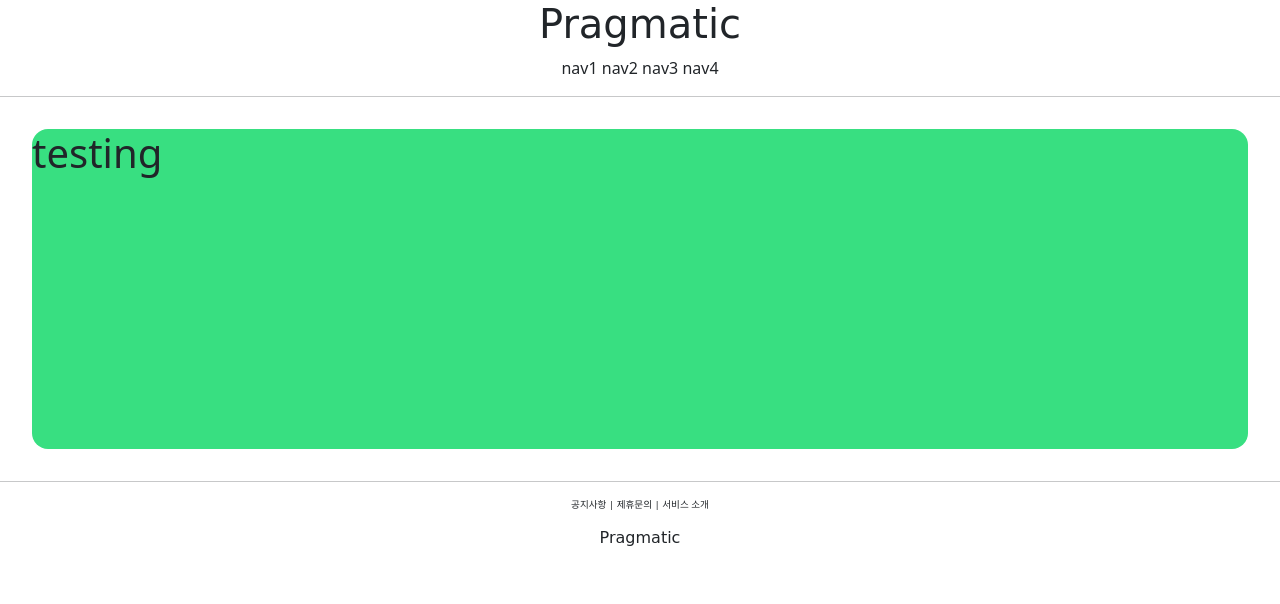
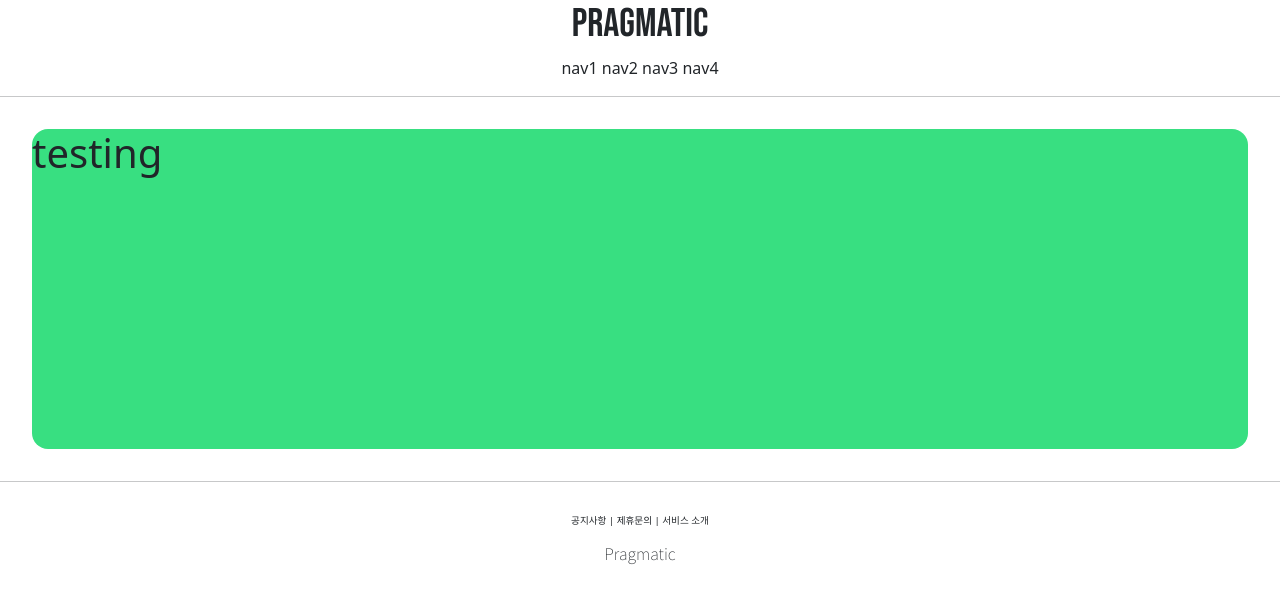
Before and after one commit to ElephantAnthony/2023_mentoPargmetic, a Django app: page /account/hello_world/ in a window 1280 px wide. Shown: the top 604 px of the page. Run offline with Django 4.2, Linux system fonts and the light colour scheme.

Commit message:
django course 11 commit

```diff
--- /dev/null
+++ b/static/base.css
@@ -0,0 +1,14 @@
+.pragmatic_footer_logo{
+    font-family: 'Bebas Neue', cursive;
+    font-family: 'Caveat', cursive;
+    font-family: 'Noto Sans KR', sans-serif;
+}
+
+.pragmatic_footer_button{
+    font-size: .6rem;
+}
+
+.pragmatic_footer{
+    text-align: center;
+    margin-top: 2rem;
+}
--- a/templates/footer.html
+++ b/templates/footer.html
@@ -1,10 +1,10 @@
- <div style="text-align: center; margin-top: 2rem 0;">
-        <div style="font-size: .6rem;">
+ <div class="pragmatic_footer">
+        <div class="pragmatic_footer_button">
             <span>공지사항</span> |
             <span>제휴문의</span> |
             <span>서비스 소개</span>
         </div>
         <div style="margin-top: 1rem;">
-            <h6 style="margin-top: 1rem; font-family: 'Bebas Neue', cursive;">Pragmatic</h6>
+            <h6 class="pragmatic_footer_logo">Pragmatic</h6>
         </div>
     </div>
--- a/templates/head.html
+++ b/templates/head.html
@@ -1,3 +1,4 @@
+{% load static %}
 
 <head>
     <meta charset="UTF-8">
@@ -10,5 +11,9 @@
     <!-- GOOGLE FONTS LINKS -->
     <link rel="preconnect" href="https://fonts.googleapis.com">
     <link rel="preconnect" href="https://fonts.gstatic.com" crossorigin>
-    <link href="https://fonts.googleapis.com/css2?family=Caveat&family=Noto+Sans+KR:wght@100&display=swap" rel="stylesheet">
+    <link href="https://fonts.googleapis.com/css2?family=Bebas+Neue&family=Caveat&family=Noto+Sans+KR:wght@100&display=swap" rel="stylesheet">
+
+    <!-- DEFAULT CSS LINK -->
+    <link rel="stylesheet" type="text/css" href="{% static 'base.css' %}?after">
+
 </head>
```
Also changed, not shown: mentoPragmatic/settings.py (+8 -3 lines).
